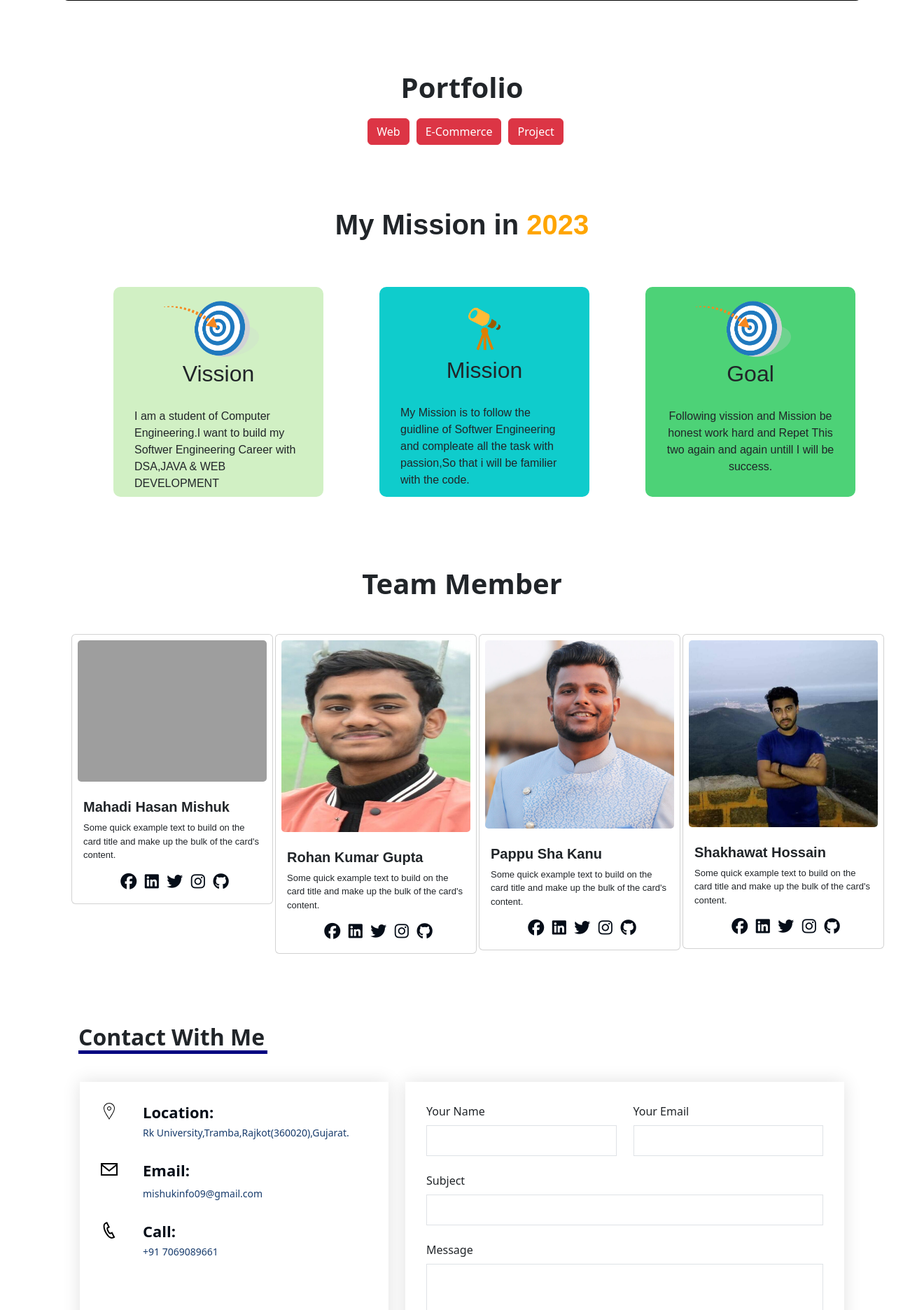
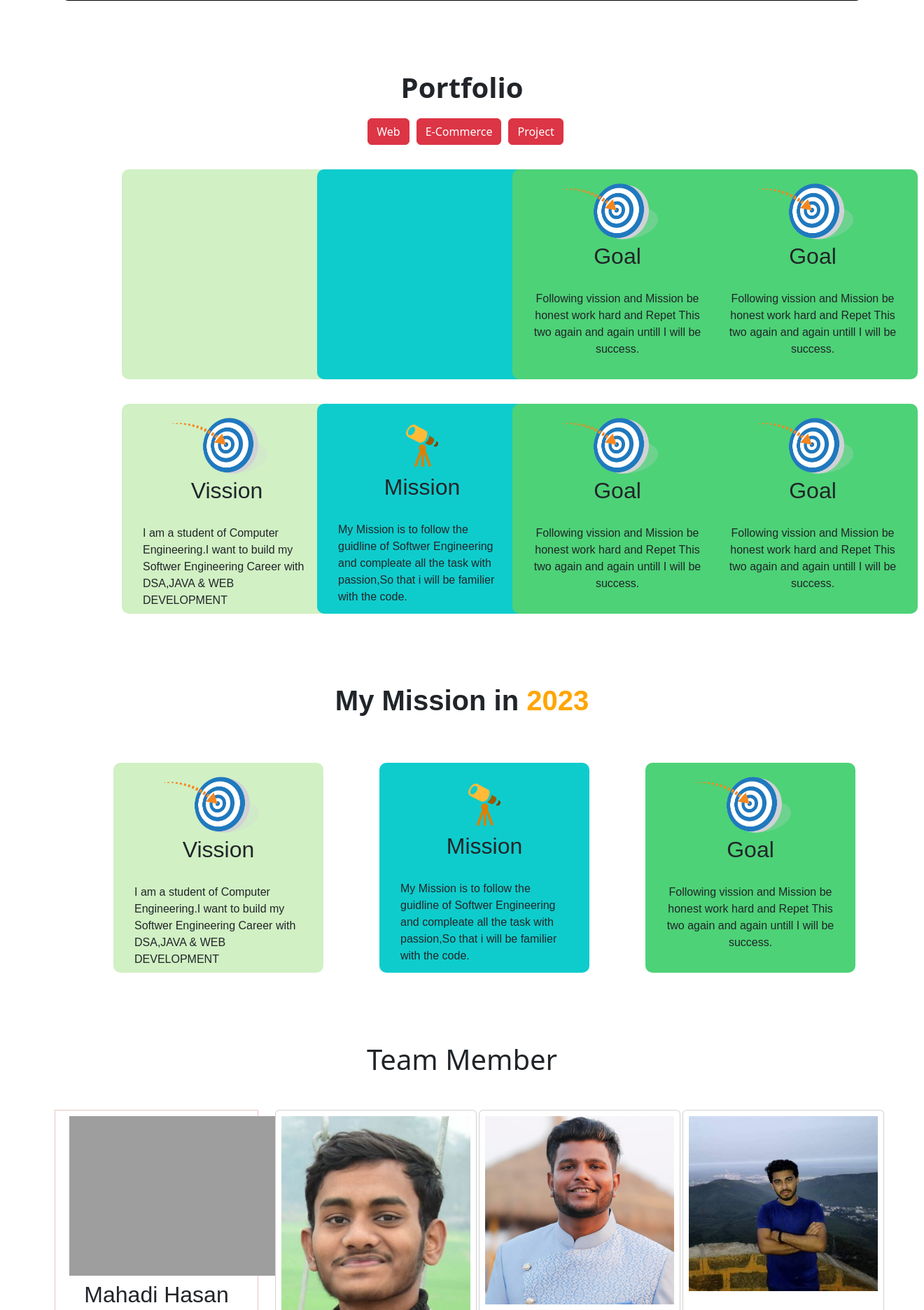
Before and after one commit to mishuk09/Portfolio, a PHP site: page / in a window 1320 px wide. Shown: the part 1742-3614 px from the top of the page at 70% size. Run offline with PHP 8.4, Linux system fonts and the light colour scheme; some libraries are stand-ins or nearby versions; some web fonts are replaced; grey boxes are pictures that could not be loaded.

Commit message:
portfolio

```diff
--- a/index.html
+++ b/index.html
@@ -429,12 +429,139 @@
 
   <div class="container portfolio-name  ">
 
-      <div><button type="button" class="btn btn-danger">Web</ button></div>
+      <div><button type="button" class="btn btn-danger">Web</button></div>
       <div><button type="button" class="btn btn-danger">E-Commerce</button></div>
      <div><button type="button" class="btn btn-danger">Project</button></div>
 
     </div>
   </div>
+
+
+
+
+
+
+  <div id="mission" class="container my-mission-main text-center">
+    <div class="row ">
+      <div class="col-lg-3 col-md-6 col-sm-12 ">
+        <div class="div31">
+
+
+
+      </div>
+      </div>
+      <div class="col-lg-3 col-md-6 col-sm-12">
+        <div class="div32">
+
+      </div>
+      </div>
+      <div class="col-lg-3 col-md-6 col-sm-12">
+        <div class="div33">
+          <img  class="img44" src="./img/goal.png" alt="">
+          <h2 class="mission2">Goal</h2>
+          <p class="missionpara">Following vission and Mission be honest work hard and Repet This two again and again untill I will be success.</p>
+      </div>
+      </div>
+      <div class="col-lg-3 col-md-6 col-sm-12">
+        <div class="div33">
+          <img  class="img44" src="./img/goal.png" alt="">
+          <h2 class="mission2">Goal</h2>
+          <p class="missionpara">Following vission and Mission be honest work hard and Repet This two again and again untill I will be success.</p>
+      </div>
+      </div>
+    </div>
+
+    <div class="row ">
+      <div class="col-lg-3 col-md-6 col-sm-12 ">
+        <div class="div31">
+          <img class="img2" src="./img/goal.png" alt="">
+          <h2 class="mission2">Vission</h2>
+          <p class="missionpara  text-start  ">I am a student of Computer Engineering.I want to build my Softwer Engineering Career with DSA,JAVA & WEB DEVELOPMENT</p>
+      </div>
+      </div>
+      <div class="col-lg-3 col-md-6 col-sm-12">
+        <div class="div32">
+          <img class="img3" src="./img/vission.png" alt="">
+          <h2 class="mission2">Mission</h2>
+          <p class="missionpara text-start">My Mission is to follow the guidline of Softwer Engineering and compleate all the task with passion,So that i will be familier with the code.</p>
+      </div>
+      </div>
+      <div class="col-lg-3 col-md-6 col-sm-12">
+        <div class="div33">
+          <img  class="img44" src="./img/goal.png" alt="">
+          <h2 class="mission2">Goal</h2>
+          <p class="missionpara">Following vission and Mission be honest work hard and Repet This two again and again untill I will be success.</p>
+      </div>
+      </div>
+      <div class="col-lg-3 col-md-4 col-sm-12">
+        <div class="div33">
+          <img  class="img44" src="./img/goal.png" alt="">
+          <h2 class="mission2">Goal</h2>
+          <p class="missionpara">Following vission and Mission be honest work hard and Repet This two again and again untill I will be success.</p>
+      </div>
+      </div>
+    </div>
+  </div>
+
+
+  <!-- <div class="container portfolio-pic text-center">
+    <div class="row gx-4 ">
+      <div class="col col-lg-3 col-md-4 col-sm-12 portfolio-pic-height"><div class="card" style="width: 18rem;">
+        <img src="ss/1.png" class="card-img-top" alt="...">
+        <div class="card-body">
+          <p class="card-text">Some quick example text to build on the card title and make up the bulk of the card's content.</p>
+        </div>
+       </div>
+      </div>
+      <div class="col col col-lg-3 col-md-4 col-sm-12"><div class="card" style="width: 18rem;">
+        <img src="ss/2.png" class="card-img-top" alt="...">
+            <div class="card-body">
+                 <p class="card-text">Some quick example text to build on the card title and make up the bulk of the card's content.</p>
+               </div>
+       </div></div>
+             <div class="col col col-lg-3 col-md-4 col-sm-12"><div class="card" style="width: 18rem;">
+         <img src="ss/3.png" class="card-img-top" alt="...">
+         <div class="card-body">
+           <p class="card-text">Some quick example text to build on the card title and make up the bulk of the card's content.</p>
+         </div>
+       </div></div>
+             <div class="col col col-lg-3 col-md-4 col-sm-12"><div class="card" style="width: 18rem;">
+         <img src="ss/4.png" class="card-img-top" alt="...">
+         <div class="card-body">
+           <p class="card-text">Some quick example text to build on the card title and make up the bulk of the card's content.</p>
+         </div>
+       </div></div>
+           </div>
+           <div class="row col col-lg-3 col-md-4 col-sm-12">
+             <div class="col"><div class="card" style="width: 18rem;">
+         <img src="ss/5.png" class="card-img-top" alt="...">
+         <div class="card-body">
+           <p class="card-text">Some quick example text to build on the card title and make up the bulk of the card's content.</p>
+         </div>
+       </div></div>
+             <div class="col col col-lg-3 col-md-4 col-sm-12"><div class="card" style="width: 18rem;">
+         <img src="ss/6.png" class="card-img-top" alt="...">
+         <div class="card-body">
+           <p class="card-text">Some quick example text to build on the card title and make up the bulk of the card's content.</p>
+         </div>
+       </div></div>
+             <div class="col col col-lg-3 col-md-4 col-sm-12"><div class="card" style="width: 18rem;">
+         <img src="ss/7.png" class="card-img-top" alt="...">
+         <div class="card-body">
+           <p class="card-text">Some quick example text to build on the card title and make up the bulk of the card's content.</p>
+         </div>
+       </div></div>
+             <div class="col col col-lg-3 col-md-4 col-sm-12"><div class="card" style="width: 18rem;">
+         <img src="ss/8.png" class="card-img-top" alt="...">
+         <div class="card-body">
+           <p class="card-text">Some quick example text to build on the card title and make up the bulk of the card's content.</p>
+         </div>
+       </div></div>
+           </div>
+
+   </div>
+        -->
+
 
 </section>
 
@@ -481,21 +608,21 @@
 
   <div id="mission" class="container my-mission-main text-center">
     <div class="row ">
-      <div class="col-lg-4 ">
+      <div class="col-lg-4 col-md-6 ">
         <div class="div31">
           <img class="img2" src="./img/goal.png" alt="">
           <h2 class="mission2">Vission</h2>
           <p class="missionpara  text-start  ">I am a student of Computer Engineering.I want to build my Softwer Engineering Career with DSA,JAVA & WEB DEVELOPMENT</p>
       </div>
       </div>
-      <div class="col-lg-4">
+      <div class="col-lg-4 col-md-6">
         <div class="div32">
           <img class="img3" src="./img/vission.png" alt="">
           <h2 class="mission2">Mission</h2>
           <p class="missionpara text-start">My Mission is to follow the guidline of Softwer Engineering and compleate all the task with passion,So that i will be familier with the code.</p>
       </div>
       </div>
-      <div class="col-lg-4">
+      <div class="col-lg-4 col-md-6">
         <div class="div33">
           <img  class="img44" src="./img/goal.png" alt="">
           <h2 class="mission2">Goal</h2>
@@ -535,7 +662,32 @@
 
  <div id="team" class="container my-mission-main text-center">
   <div class="row gx-5">
-    <div class="col-lg-3 col-md-3 ">
+
+    <div class="col-lg-3 col-md-6 team-mishuk container-fluid ">
+      <div >
+        <img src="/images/mishuk.jpg" class="card-img-top p-2   " alt="...">
+        <h2 class="mission2">Mahadi Hasan Mishuk</h2>
+        <p class="missionpara  text-start  ">I am a student of Computer Engineering.I want to build my Softwer Engineering Career with DSA,JAVA & WEB DEVELOPMENT</p>
+      </div>
+
+
+      <div class="social-links    text-center ">
+      <a href="https://www.facebook.com/mishuk0910" target="_blank"> <i class="fa-brands fa-facebook"></i></a>
+
+      <a href="https://www.linkedin.com/in/mahadi-hasan-mishuk-1142b21a2/" target="_blank"><i class="fa-brands fa-linkedin"></i></a>
+
+      <a href=""> <i class="fa-brands fa-twitter"></i></a>
+
+      <a href="https://instagram.com/mishuk0910?igshid=NTA5ZTk1NTc="target="_blank"> <i class="fa-brands fa-instagram"></i></a>
+
+      <a href="https://github.com/mishuk09" target="_blank"> <i class="fa-brands fa-github"></i></a>
+
+
+    </div>
+    </div>
+
+
+    <!-- <div class="col-sm-12 col-md-6 col-lg-3   ">
       <div class="card  " style="width: 18rem;">
 
         <img src="/images/mishuk.jpg" class="card-img-top p-2 h-100  " alt="...">
@@ -559,7 +711,10 @@
 
       </div>
       </div>
-    </div>
+    </div> -->
+
+
+
     <div class="col-lg-3">
       <div class="card col-lg-4 col-md-3" style="width: 18rem; ">
         <img src="/images/rohan.jpg" class="card-img-top p-2  w-100 h-20"  alt="..." id="rohan-img">
--- a/style.css
+++ b/style.css
@@ -484,6 +484,25 @@ body{
 
 
 
+
+     .portfolio-pic{
+
+      margin-top: 30px;
+
+     }
+
+     .portfolio-pic-height{
+
+padding-bottom: 28px;
+
+
+     }
+
+
+
+
+
+
   /* portfolio section End */
 
 
@@ -609,6 +628,22 @@ body{
 
 
 
+.team-mishuk{
+  border: 1px solid rgb(231, 195, 195);
+  height: 500px;
+
+}
+
+
+.team-mishuk img{
+   width: 320px;
+   padding-left: 10px;
+}
+
+
+
+
+/*
 
 
 
@@ -652,7 +687,7 @@ body{
     color: #050d18;
 
   }
-
+   */
 
 
 
```
Also changed, not shown: ss/1.png (added), ss/2.png (added), ss/3.png (added), ss/4.png (added), ss/5.png (added), ss/6.png (added), ss/7.png (added), ss/8.png (added).
